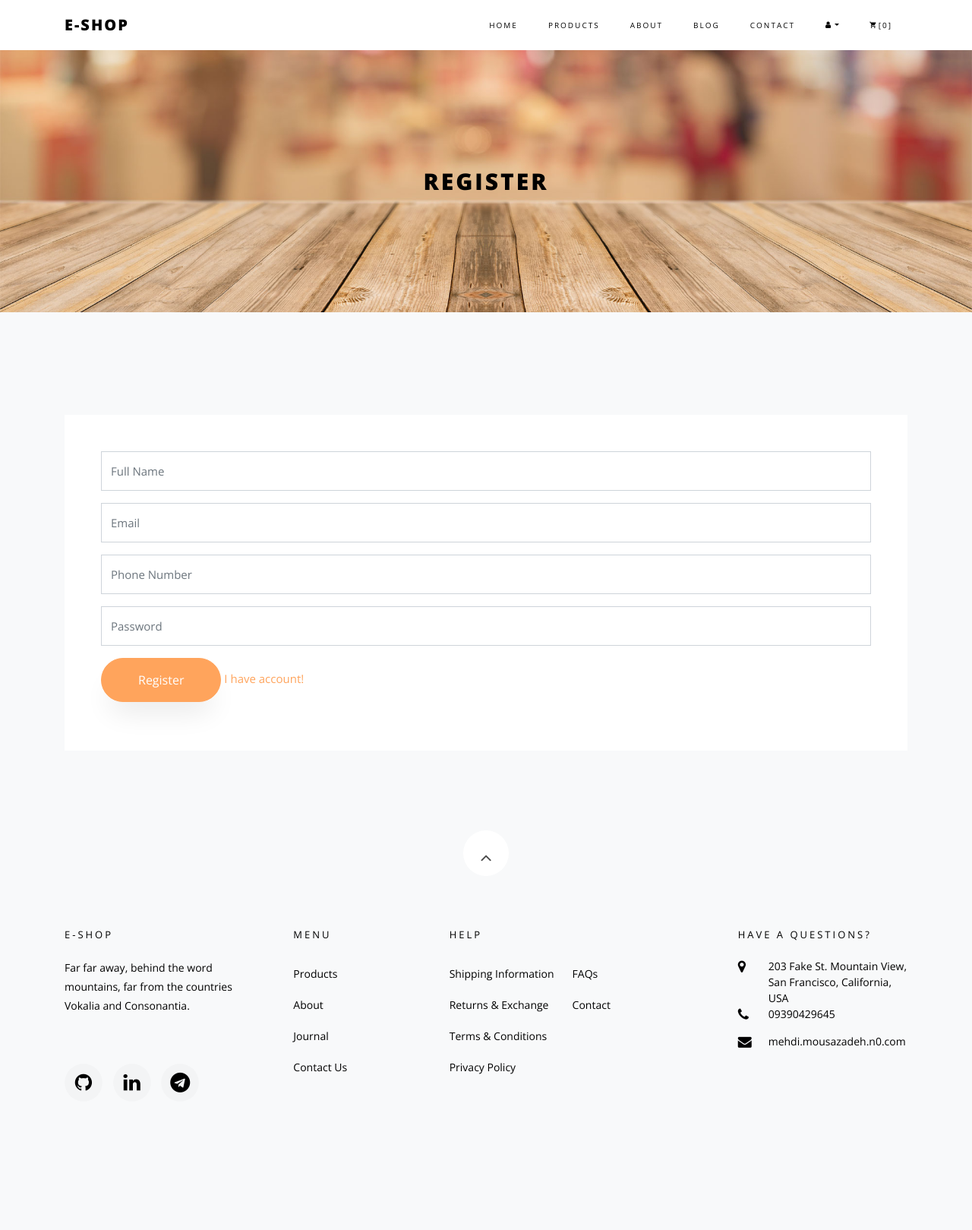
After one commit to MetiiMz/E-Shop, a Django app: page /accounts/register/ in a window 1280 px wide. The commit adds this page. Shown: the whole page at 76% size. Run offline with Django 4.2, Linux system fonts and the light colour scheme; some libraries are stand-ins or nearby versions; some web fonts are replaced.

Commit message:
create user register and otp code.

```diff
--- a/accounts/forms.py
+++ b/accounts/forms.py
@@ -6,7 +6,7 @@ from .models import User
 
 class UserCreationForm(forms.ModelForm):
     password1 = forms.CharField(label='Password', widget=forms.PasswordInput)
-    password2 = forms.CharField(label='Password confirmation', widget=forms.PasswordInput)
+    password2 = forms.CharField(label='Confirm Password', widget=forms.PasswordInput)
 
     class Meta:
         model = User
@@ -32,3 +32,49 @@ class UserChangeForm(forms.ModelForm):
     class Meta:
         model = User
         fields = ['full_name', 'email', 'phone_number', 'password', 'last_login']
+
+
+class UserRegisterForm(forms.Form):
+    full_name = forms.CharField(
+        label=False,
+        widget=forms.TextInput({
+            'class': 'form-control',
+            'placeholder': 'Full Name',
+        })
+    )
+    email = forms.EmailField(
+        label=False,
+        widget=forms.EmailInput({
+            'class': 'form-control',
+            'placeholder': 'Email',
+        })
+    )
+    phone_number = forms.CharField(
+        max_length=11,
+        label=False,
+        widget=forms.NumberInput({
+            'class': 'form-control',
+            'placeholder': 'Phone Number',
+        })
+    )
+    password = forms.CharField(
+        label=False,
+        widget=forms.PasswordInput({
+            'class': 'form-control',
+            'placeholder': 'Password',
+        })
+    )
+
+    def clean_email(self):
+        email = self.cleaned_data['email']
+        user = User.objects.filter(email=email).exists()
+        if user:
+            raise ValidationError('This email already exists!')
+        return email
+
+    def clean_phone_number(self):
+        phone_number = self.cleaned_data['phone_number']
+        user = User.objects.filter(phone_number=phone_number).exists()
+        if user:
+            raise ValidationError('This phone number already exists!')
+        return phone_number
--- /dev/null
+++ b/accounts/templates/accounts/register.html
@@ -0,0 +1,32 @@
+{% extends 'base.html' %}
+{% load static %}
+
+{% block content %}
+<div class="hero-wrap hero-bread" style="background-image: url({% static 'images/bg_6.jpg' %});">
+    <div class="container">
+        <div class="row no-gutters slider-text align-items-center justify-content-center">
+            <div class="col-md-9 ftco-animate text-center">
+                <h1 class="mb-0 bread">Register</h1>
+            </div>
+        </div>
+    </div>
+</div>
+<section class="ftco-section contact-section bg-light">
+    <div class="container">
+        <div class="row block-9">
+            <div class="col-md-12 order-md-last d-flex">
+                <form action="#" class="bg-white p-5 contact-form" method="post" novalidate>
+                    <div class="form-group">
+                        {% csrf_token %}
+                        {{ form.as_p }}
+                    </div>
+                    <div class="form-group">
+                        <input type="submit" value="Register" class="btn btn-primary py-3 px-5">
+                        <a href="#" >I have account!</a>
+                    </div>
+                </form>
+            </div>
+        </div>
+    </div>
+</section>
+{% endblock %}
--- a/accounts/urls.py
+++ b/accounts/urls.py
@@ -3,5 +3,5 @@ from . import views
 
 app_name = 'accounts'
 urlpatterns = [
-
+    path('register/', views.UserRegisterView.as_view(), name='user_register'),
 ]
--- a/accounts/views.py
+++ b/accounts/views.py
@@ -1,3 +1,31 @@
-from django.shortcuts import render
+from django.shortcuts import render, redirect
+from django.views import View
+from .forms import UserRegisterForm
+import random
+from .models import OtpCode
+from utils import otp_code
 
-# Create your views here.
+
+class UserRegisterView(View):
+    form_class = UserRegisterForm
+    template_name = 'accounts/register.html'
+
+    def get(self, request):
+        form = self.form_class
+        return render(request, self.template_name, {'form': form})
+
+    def post(self, request):
+        form = self.form_class(request.POST)
+        if form.is_valid():
+            cd = form.cleaned_data
+            random_code = random.randint(1000, 9999)
+            otp_code(cd['phone_number'], random_code)
+            OtpCode.objects.create(phone_number=cd['phone_number'], code=random_code)
+            request.session['user_register_info'] = {
+                'full_name': cd['full_name'],
+                'email': cd['email'],
+                'phone_number': cd['phone_number'],
+                'password': cd['password'],
+            }
+            return redirect('accounts:verify_code')
+        return render(request, self.template_name, {'form': form})
--- a/home/templates/home/home.html
+++ b/home/templates/home/home.html
@@ -12,7 +12,7 @@
                     </div>
                     <div class="one-forth d-flex js-fullheight align-items-center ftco-animate" data-scrollax=" properties: { translateY: '70%' }">
                         <div class="text">
-                            <span class="subheading">Winkel eCommerce Shop</span>
+                            <span class="subheading">E-Shop eCommerce Shop</span>
                             <div class="horizontal">
                                 <h3 class="vr" style="background-image: url({% static 'images/divider.jpg' %});">Stablished Since 2000</h3>
                                 <h1 class="mb-4 mt-3">Catch Your Own <br><span>Stylish &amp; Look</span></h1>
@@ -34,7 +34,7 @@
                     </div>
                     <div class="one-forth d-flex js-fullheight align-items-center ftco-animate" data-scrollax=" properties: { translateY: '70%' }">
                         <div class="text">
-                            <span class="subheading">Winkel eCommerce Shop</span>
+                            <span class="subheading">E-Shop eCommerce Shop</span>
                             <div class="horizontal">
                                 <h3 class="vr" style="background-image: url({% static 'images/divider.jpg' %});">Best eCommerce Online Shop</h3>
                                 <h1 class="mb-4 mt-3">A Thouroughly <span>Modern</span> Woman</h1>
--- a/templates/inc/navbar.html
+++ b/templates/inc/navbar.html
@@ -1,12 +1,12 @@
 <nav class="navbar navbar-expand-lg navbar-dark ftco_navbar bg-dark ftco-navbar-light" id="ftco-navbar">
     <div class="container">
-        <a class="navbar-brand" href="#">W-Shop</a>
+        <a class="navbar-brand" href="{% url 'home:home' %}">E-Shop</a>
         <button class="navbar-toggler" type="button" data-toggle="collapse" data-target="#ftco-nav" aria-controls="ftco-nav" aria-expanded="false" aria-label="Toggle navigation">
             <span class="oi oi-menu"></span> Menu
         </button>
         <div class="collapse navbar-collapse" id="ftco-nav">
             <ul class="navbar-nav ml-auto">
-                <li class="nav-item active"><a href="#" class="nav-link">Home</a></li>
+                <li class="nav-item active"><a href="{% url 'home:home' %}" class="nav-link">Home</a></li>
                 <li class="nav-item"><a href="#" class="nav-link">Products</a></li>
                 <li class="nav-item"><a href="#" class="nav-link">About</a></li>
                 <li class="nav-item"><a href="#" class="nav-link">Blog</a></li>
@@ -14,13 +14,10 @@
                 <li class="nav-item dropdown cta cta-colored">
                     <a class="nav-link dropdown-toggle " href="#" id="dropdown04" data-toggle="dropdown" aria-haspopup="true" aria-expanded="false"><span class="icon-user"></span></a>
                     <div class="dropdown-menu" aria-labelledby="dropdown04">
-                        {% if request.user.is_authenticated %}
                         <a class="dropdown-item" href="#">Profile</a>
                         <a class="dropdown-item" href="#">Logout</a>
-                        {% else %}
-                        <a class="dropdown-item" href="#">Register</a>
+                        <a class="dropdown-item" href="{% url 'accounts:user_register' %}">Register</a>
                         <a class="dropdown-item" href="#">Login</a>
-                        {% endif %}
                     </div>
                 </li>
                 <li class="nav-item cta cta-colored"><a href="cart.html" class="nav-link"><span class="icon-shopping_cart"></span>[0]</a></li>
--- /dev/null
+++ b/utils.py
@@ -0,0 +1,3 @@
+
+def otp_code(random_code, phone_number):
+    pass
```
Also changed, not shown: accounts/admin.py (+6 -1 lines), accounts/models.py (+9 -0 lines), accounts/migrations/0002_otpcode.py (added).
